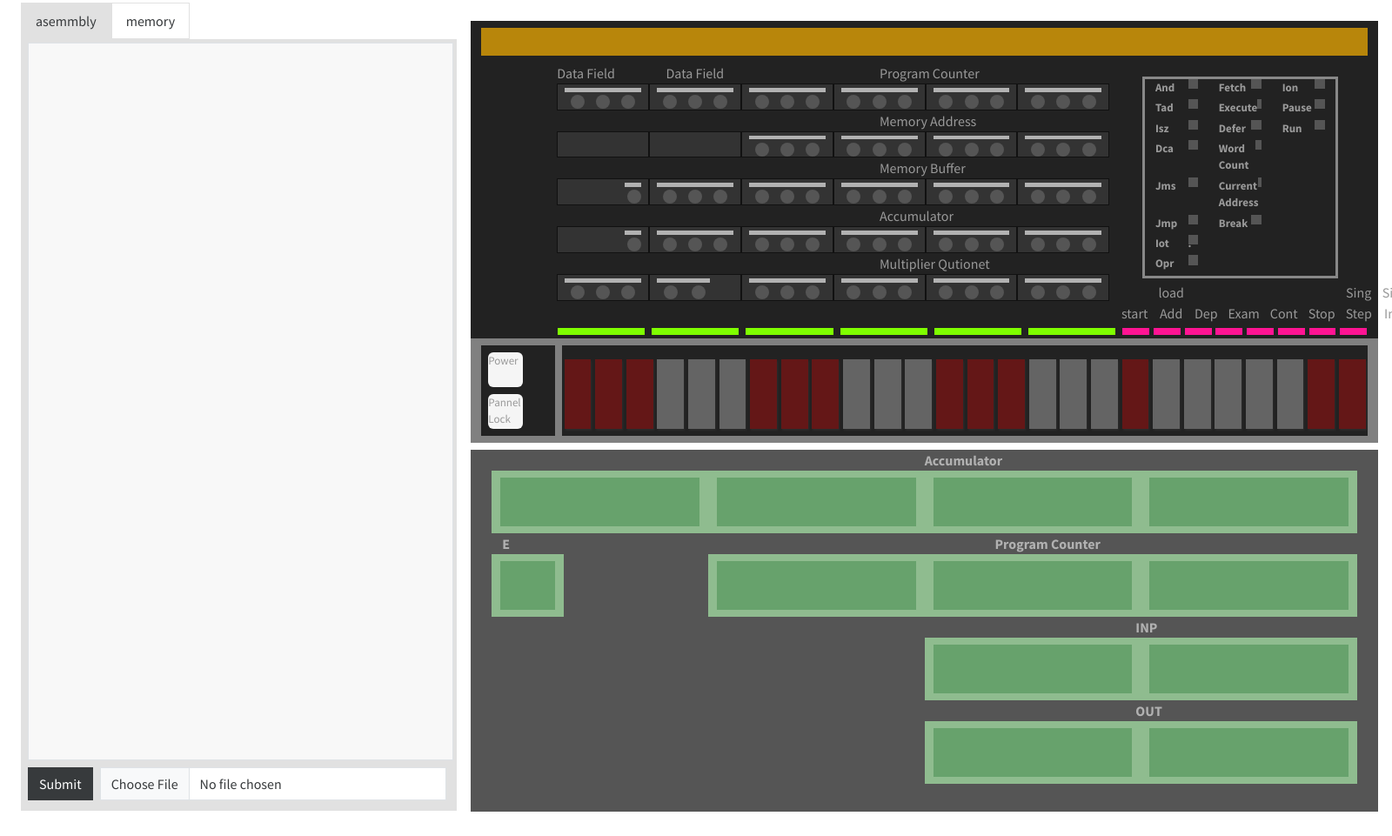
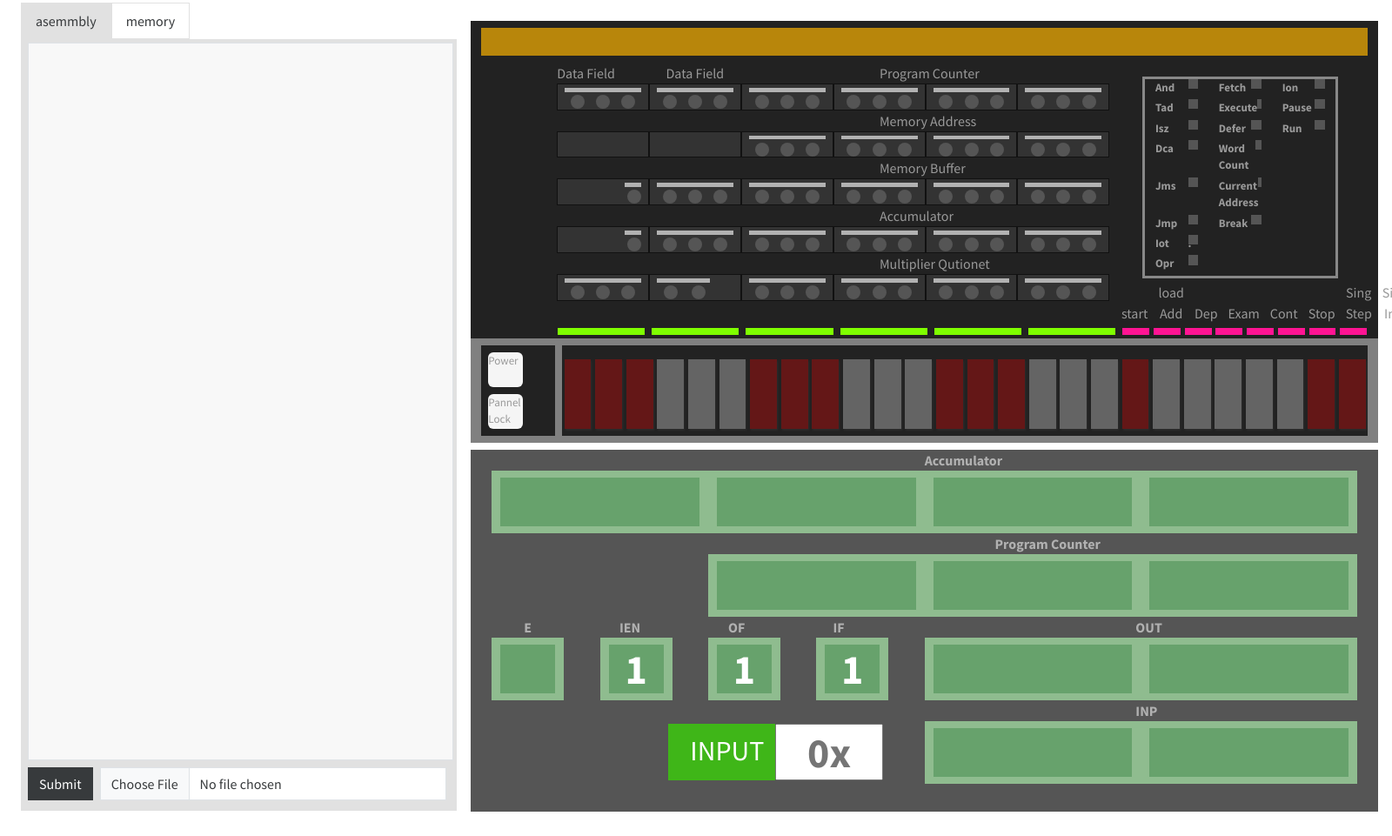
Before and after one commit to MMDs-team/PDP8-Simulator-application, an Electron app: page index.html in a window 1600 px wide. Shown: the part 5-966 px from the top of the page at 87% size. Drawn offline with Linux system fonts and the light colour scheme; no server answers.

Commit message:
interrupt and input flag and out flag box and input box for input added in html css

```diff
--- a/index.html
+++ b/index.html
@@ -465,18 +465,10 @@
               </div>
             </div>
             <div class="row">
-              <label class="col-1" for="e-box">E</label>
-              <label class="col-6"></label>
+              <label class="col-7"></label>
               <label class="col-5" for="pc-box">Program Counter</label>
             </div>
-            <div class="col-1 reg--box e--box" id="e-box">
-              <div class="row">
-                <div class="col-12 py-2">
-                  <div class="row e-inner-box display-5 gx-1">1</div>
-                </div>
-              </div>
-            </div>
-            <div class="col-2 reg--box empty--box"></div>
+            <div class="col-3 reg--box empty--box"></div>
             <div class="col-9 reg--box pc--box" id="pc-box">
               <div class="row">
                 <div class="col-4 py-2">
@@ -492,12 +484,35 @@
             </div>
 
             <div class="row">
-              <label class="col-6" for="e-box"></label>
-              <label class="col-3"></label>
-              <label class="col-3" for="pc-box">INP</label>
+              <div class="col-6 label-wrap-flag">
+                <label for="e-box">E</label>
+                <label for="e-box">IEN</label>
+                <label for="e-box">OF</label>
+                <label for="e-box">IF</label>
+              </div>
+              <label class="col-3" ></label>
+              <label class="col-3" for="pc-box">OUT</label>
             </div>
-            <div class="col-6 reg--box"></div>
-            <div class="col-6 reg--box inp--box">
+            <div class="col-6 reg--box">
+              <div class="row">
+                <div class="col-2 py-2 e--box">
+                  <div class="row e-inner-box display-5 gx-1">1</div>
+                </div>
+                <div class="col-1 reg--box empty--box"></div>
+                <div class="col-2 py-2 e--box">
+                  <div class="row e-inner-box display-5 gx-1">1</div>
+                </div>
+                <div class="col-1 reg--box empty--box"></div>
+                <div class="col-2 py-2 e--box">
+                  <div class="row e-inner-box display-5 gx-1">1</div>
+                </div>
+                <div class="col-1 reg--box empty--box"></div>
+                <div class="col-2 py-2 e--box">
+                  <div class="row e-inner-box display-5 gx-1">1</div>
+                </div>
+              </div>
+            </div>
+            <div class="col-6 reg--box out--box">
               <div class="row">
                 <div class="col-6 py-2">
                   <div class="row nibble-box display-5 gx-1">1</div>
@@ -510,10 +525,13 @@
             <div class="row">
               <label class="col-6" for="e-box"></label>
               <label class="col-3"></label>
-              <label class="col-3" for="pc-box">OUT</label>
+              <label class="col-3" for="inp-box">INP</label>
             </div>
-            <div class="col-6 reg--box"></div>
-            <div class="col-6 reg--box out--box">
+            <div class="col-6 inp-wrap-int">
+              <div class="input--label btn btn-success px-4 fs-2">INPUT</div>
+              <input type="text" class="inp-inp" placeholder="0x">
+            </div>
+            <div class="col-6 reg--box inp--box">
               <div class="row">
                 <div class="col-6 py-2">
                   <div class="row nibble-box display-5 gx-1">1</div>
--- a/styles.css
+++ b/styles.css
@@ -80,6 +80,36 @@
 .registers--wrapper label{
     color: #b1b1b1;
     font-weight: 900;
+}
+
+.label-wrap-flag{
+    display: flex;
+    justify-content: space-between;
+    padding-left: 2.3rem !important;
+    padding-right: 5rem !important;
+}
+
+.inp-wrap-int{
+    display: flex;
+    padding: .2rem 0 !important;
+    padding-right: 3rem !important;
+    justify-content: end;
+    height: 4.5rem !important;
+}
+
+.input--label {
+    font-family: 'Trebuchet MS', 'Lucida Sans Unicode', 'Lucida Grande', 'Lucida Sans', Arial, sans-serif;
+    font-size: xxx-large  !important;
+    width: 7.7rem;
+    text-align: center;
+    font-weight: bold;
+}
+
+.inp-inp{
+    font-size: xxx-large  !important;
+    width: 7.7rem;
+    text-align: center;
+    font-weight: bold;
 }
 
 .reg--box{
```
